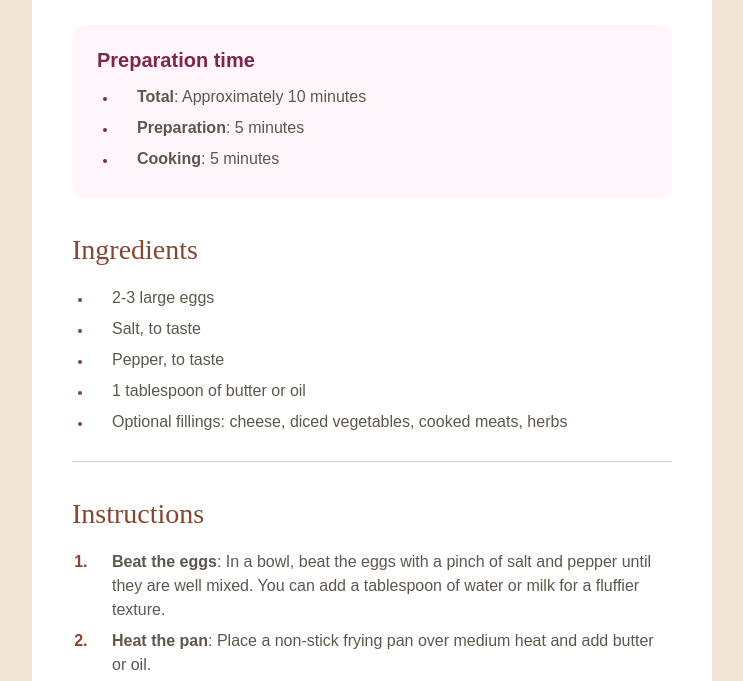
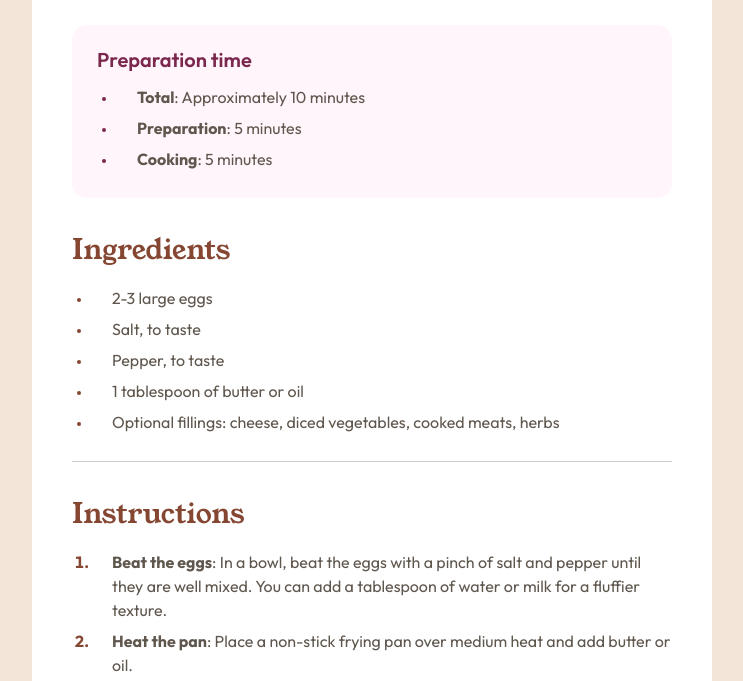
Before and after one commit to singh-ut/FEMC_Recipe-Page, a plain HTML site: page index.html in a window 1280 px wide. Shown: the part 590-1271 px from the top of the page, without its empty margins (268-1011 px from the left). Drawn offline with Linux system fonts and the light colour scheme; the site is published under a folder, as on GitHub Pages, so addresses that start at the root find nothing.

Commit message:
fixed font path in font-face

```diff
--- a/css/style.css
+++ b/css/style.css
@@ -13,23 +13,23 @@
 /* CUSTOM FONT LOADING using FONT-FACE */
 @font-face {
   font-family: "Outfit";
-  src: url("/assets/fonts/outfit/outfit-v11-latin-regular.woff2")
+  src: url("../assets/fonts/outfit/outfit-v11-latin-regular.woff2")
     format("woff2");
   font-weight: 400;
 }
 @font-face {
   font-family: "Outfit";
-  src: url("/assets/fonts/outfit/outfit-v11-latin-600.woff2") format("woff2");
+  src: url("../assets/fonts/outfit/outfit-v11-latin-600.woff2") format("woff2");
   font-weight: 600;
 }
 @font-face {
   font-family: "Outfit";
-  src: url("/assets/fonts/outfit/outfit-v11-latin-700.woff2") format("woff2");
+  src: url("../assets/fonts/outfit/outfit-v11-latin-700.woff2") format("woff2");
   font-weight: 700;
 }
 @font-face {
   font-family: "Young Serif";
-  src: url("/assets/fonts/young-serif/young-serif-v2-latin-regular.woff2")
+  src: url("../assets/fonts/young-serif/young-serif-v2-latin-regular.woff2")
     format("woff2");
   font-weight: 400;
 }
```
